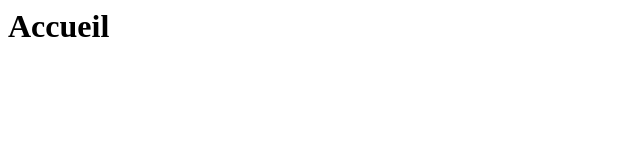
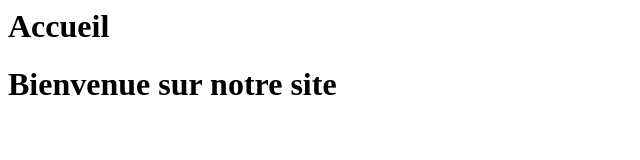
Before and after one commit to thiombane2006/Projets-collaboratifs, a plain HTML site: page site_web/index.html in a window 1280 px wide. Shown: the whole page, without its empty margins (0-640 px from the left). Drawn offline with Linux system fonts and the light colour scheme.

Commit message:
Ajout du header

```diff
--- a/site_web/index.html
+++ b/site_web/index.html
@@ -1 +1,5 @@
 <h1>Accueil</h1>
+
+<header>
+    <h1>Bienvenue sur notre site</h1>
+</header>
```
